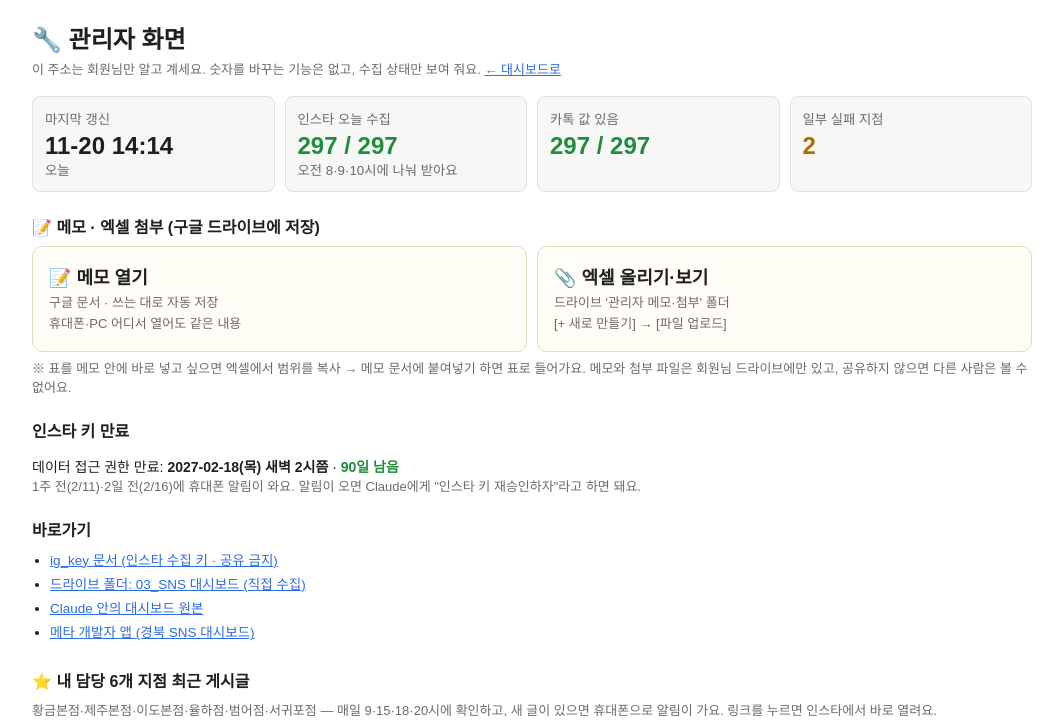
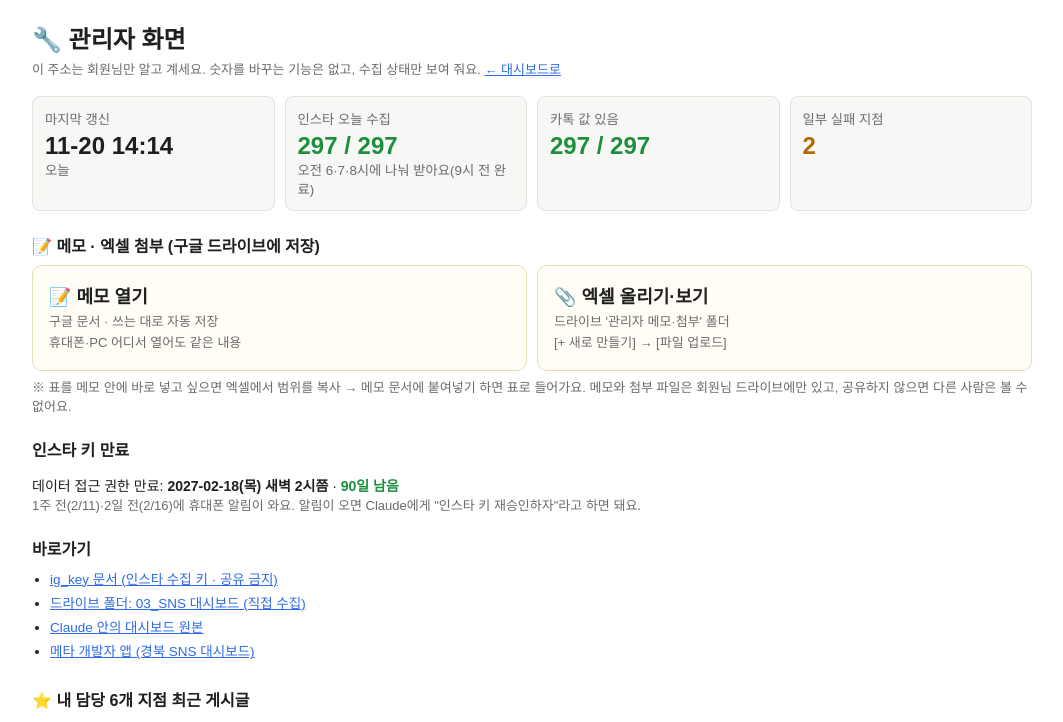
Before and after one commit to gumbacka1/bestshop-sns, a plain HTML site: page admin-b7f21e3e.html in a window 1280 px wide. Shown: the top 722 px of the page, without its empty margins (108-1171 px from the left). Drawn offline with Linux system fonts and the light colour scheme.

Commit message:
인스타 수집 6·7·8시 100개씩으로 변경 (9시 전 완료)
Co-Authored-By: Claude Opus 5.5 <noreply@anthropic.com>
Claude-Session: https://claude.ai/code/session_01Vn7Vwz1N9kMWt7Tksf6gPk

```diff
--- a/admin-b7f21e3e.html
+++ b/admin-b7f21e3e.html
@@ -52,7 +52,7 @@ const KEY_END=new Date('2027-02-18T02:16:00+09:00');
  const card=(t,v,cls,s)=>`<div class="c"><small>${t}</small><b class="${cls||''}">${v}</b><small>${s||''}</small></div>`;
  document.getElementById('cards').innerHTML=
   card('마지막 갱신',last.slice(5)||'—','', last.slice(0,10)===today?'오늘':'<span class="bad">오늘 갱신 없음</span>')+
-  card('인스타 오늘 수집',hasIgDate?igToday+' / '+L.length:'—',igToday===L.length?'ok':(hasIgDate?'warn':''),hasIgDate?'오전 8·9·10시에 나눠 받아요':'직접 수집 전(경인담당 값)')+
+  card('인스타 오늘 수집',hasIgDate?igToday+' / '+L.length:'—',igToday===L.length?'ok':(hasIgDate?'warn':''),hasIgDate?'오전 6·7·8시에 나눠 받아요(9시 전 완료)':'직접 수집 전(경인담당 값)')+
   card('카톡 값 있음',kk+' / '+L.length,kk===L.length?'ok':'warn')+
   card('일부 실패 지점',part,part?'warn':'ok');
  const days=Math.ceil((KEY_END-Date.now())/864e5);
```
Also changed, not shown: index.html (+1 -1 lines), 1 other file.
